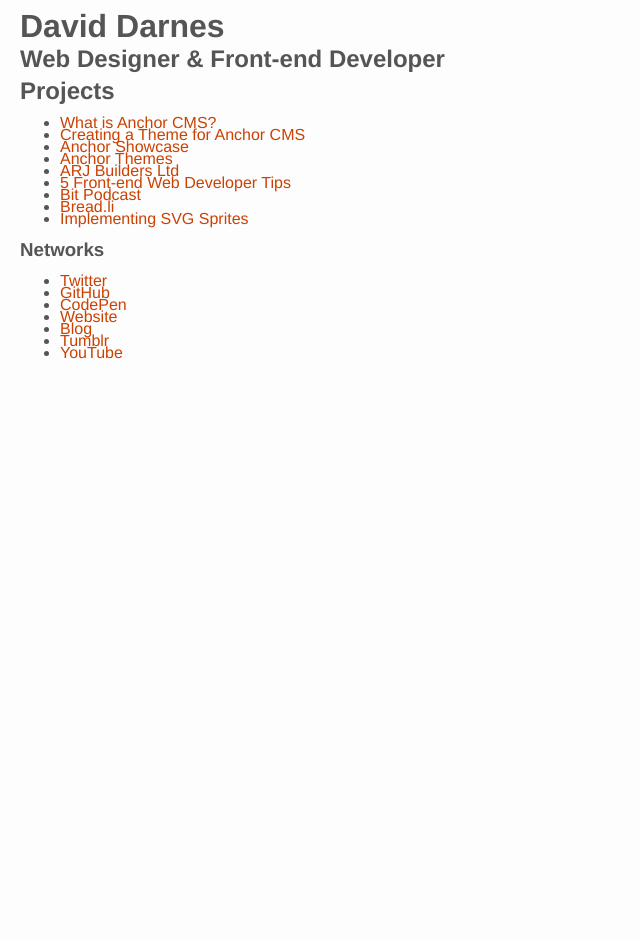
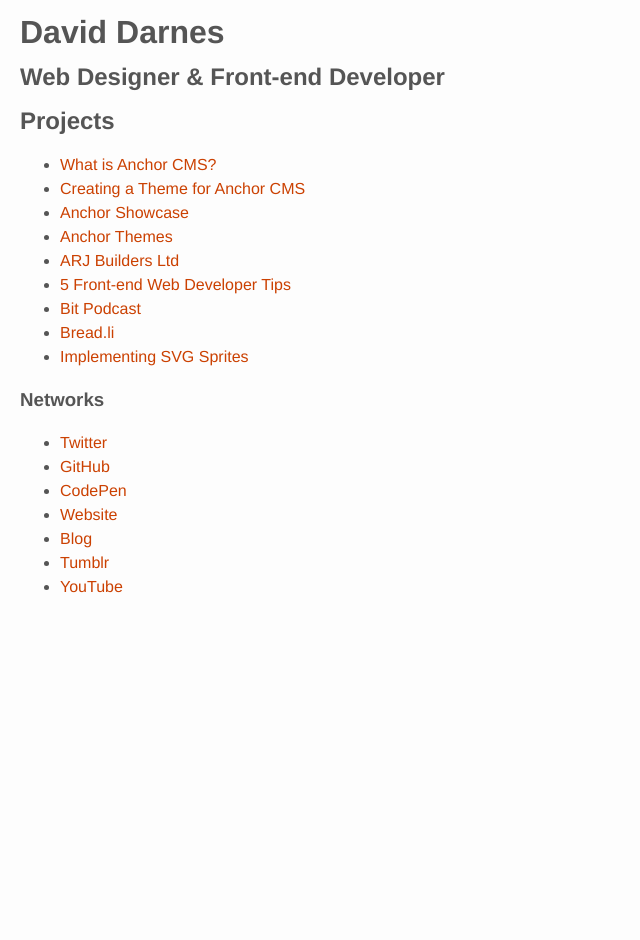
Before and after one commit to daviddarnes/daviddarnes.github.io, a Jekyll site: the page built from index.md, in a window 1280 px wide. Shown: the whole page, without its empty margins (0-640 px from the left). Built offline with Jekyll 4.4.1, drawn with Linux system fonts in a browser that asks for light colours.

Commit message:
Fixes line height

```diff
--- a/css/styles.scss
+++ b/css/styles.scss
@@ -9,7 +9,7 @@
 
 body {
   font-family: Helvetica, Arial, sans-serif;
-  line-height: 12px;
+  line-height: 24px;
   background: #FDFDFD;
   color: #555;
   padding: 20px;
```
